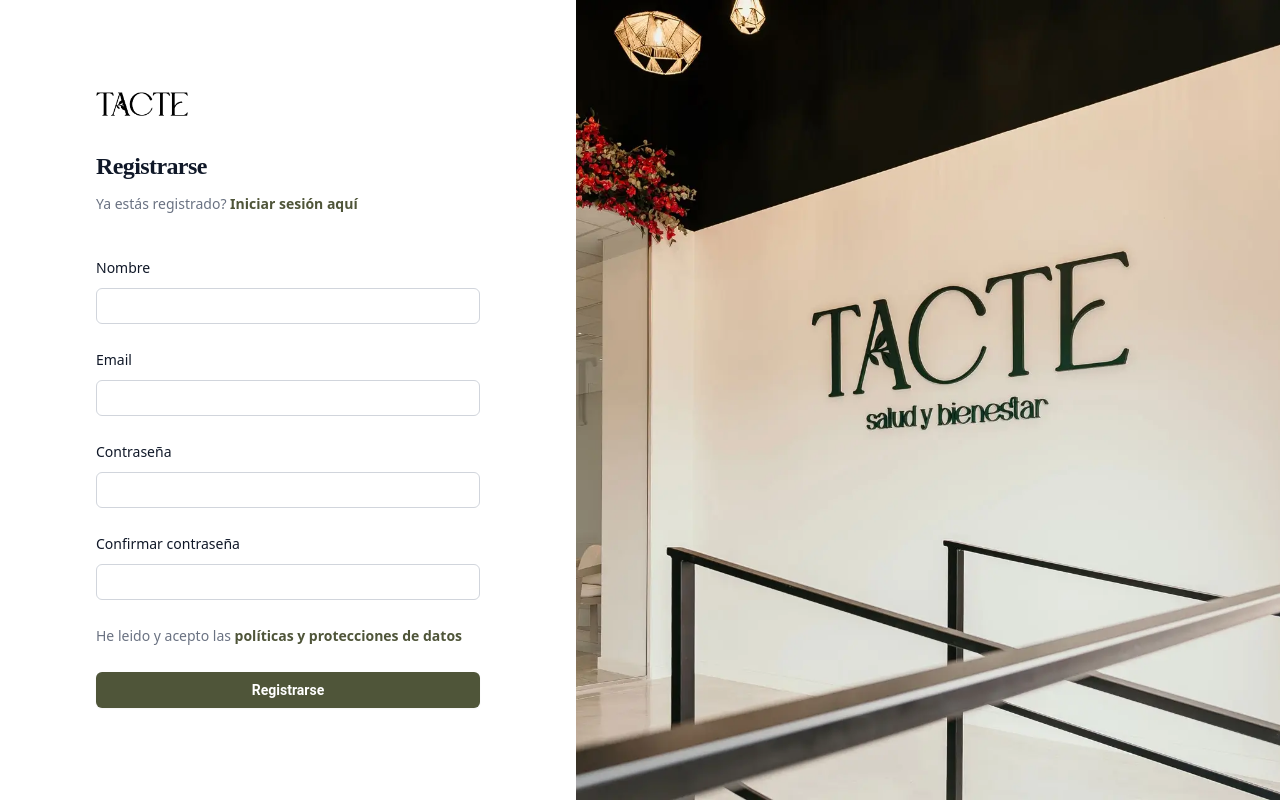
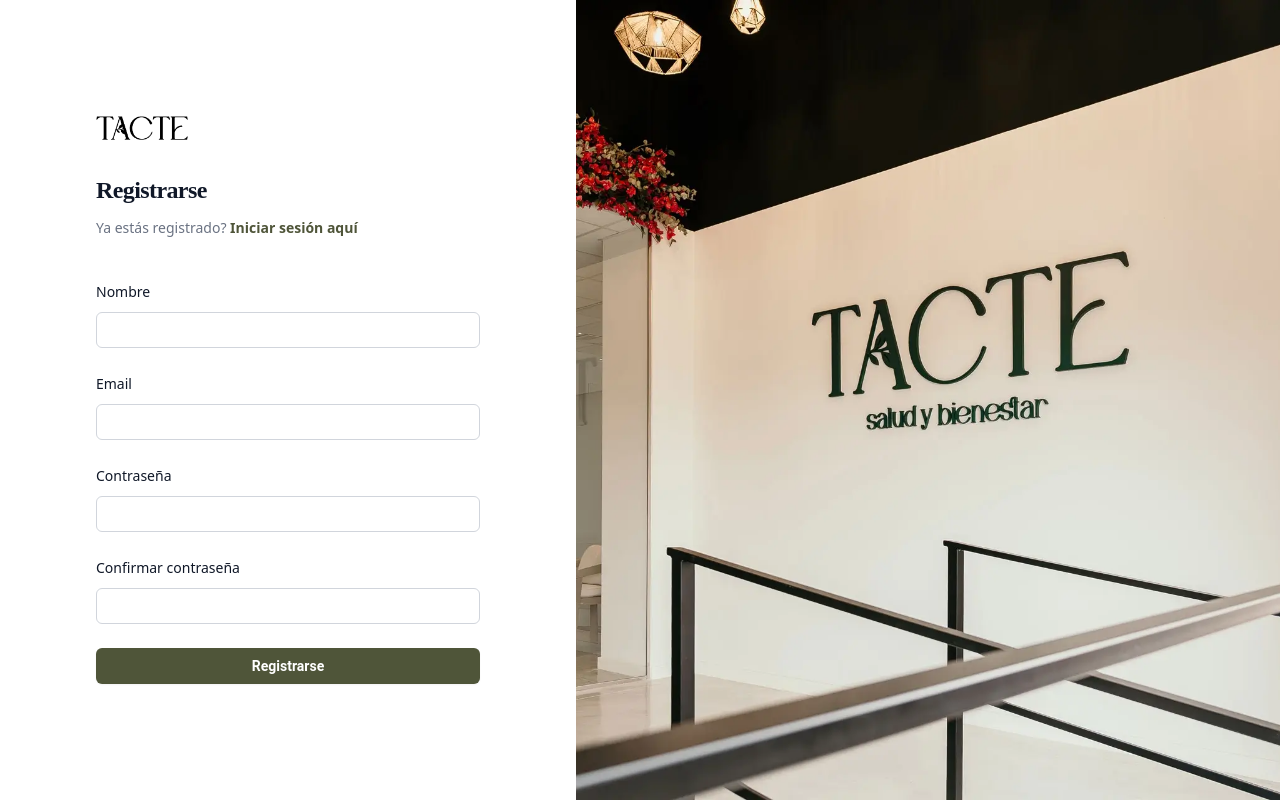
Before and after one commit to OschubGit/tacte-front, a Next.js app: page /register in a window 1280 px wide. Built offline with nearby package versions, Linux system fonts and the light colour scheme; no server answers.

Commit message:
Comment checkbox

```diff
--- a/src/app/register/page.tsx
+++ b/src/app/register/page.tsx
@@ -166,8 +166,8 @@ export default function RegisterPage() {
                     </div>
                   </div>
 
-                  <div className="flex items-center justify-between">
-                    {/* <div className="flex h-6 shrink-0 items-center">
+                  {/* <div className="flex items-center justify-between"> */}
+                  {/* <div className="flex h-6 shrink-0 items-center">
                       <div className="group grid size-4 grid-cols-1">
                         <input
                           id="offers"
@@ -198,7 +198,7 @@ export default function RegisterPage() {
                         </svg>
                       </div>
                     </div> */}
-                    <div className="text-sm/6">
+                  {/* <div className="text-sm/6">
                       <p id="offers-description" className="text-gray-500">
                         He leido y acepto las{" "}
                         <a
@@ -208,8 +208,8 @@ export default function RegisterPage() {
                           políticas y protecciones de datos
                         </a>
                       </p>
-                    </div>
-                  </div>
+                    </div> */}
+                  {/* </div> */}
                   {/* <div className="text-sm/6">
                                             <a
                                                 href="#"
```
